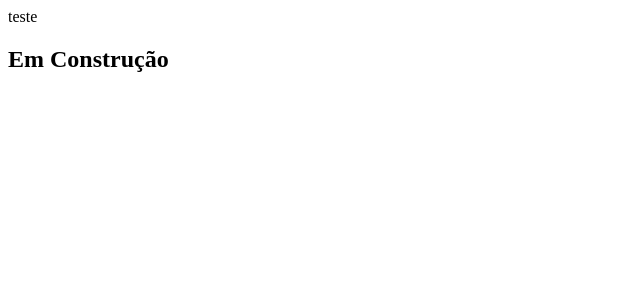
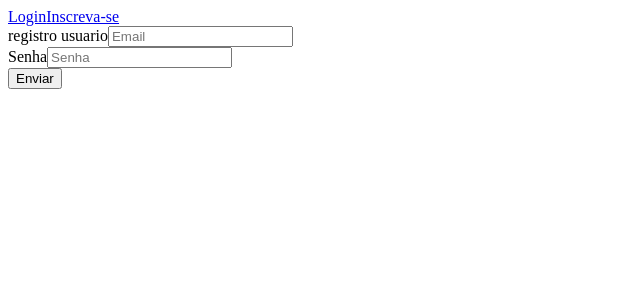
Before and after one commit to Squad9-RecodePro/ecoLarAnchieta, a React (Create React App) app in the folder frontend/: page /RegisterUser in a window 1280 px wide. Shown: the top 300 px of the page, without its empty margins (0-640 px from the left). Built offline with nearby package versions, Linux system fonts and the light colour scheme.

Commit message:
criação de routes

```diff
--- a/frontend/package.json
+++ b/frontend/package.json
@@ -8,6 +8,7 @@
     "@testing-library/user-event": "^12.6.0",
     "react": "^17.0.1",
     "react-dom": "^17.0.1",
+    "react-router-dom": "^5.2.0",
     "react-scripts": "4.0.1",
     "web-vitals": "^0.2.4"
   },
--- a/frontend/public/index.html
+++ b/frontend/public/index.html
@@ -9,10 +9,8 @@
 </head>
 
 <body>
-  <div>teste</div>
   <noscript>Habilitar o JavaScript</noscript>
   <div id="root"></div>
 
 </body>
-
 </html>
--- a/frontend/src/App.jsx
+++ b/frontend/src/App.jsx
@@ -1,10 +1,13 @@
 import React from 'react';
+import Routes from './Routes.jsx';
+import Menu from './components/Menu.jsx';
 
 function App() {
   return (
-    <div className="App">
-      <h2>Em Construção</h2>
-    </div>
+    <>
+      <Menu />
+      <Routes />
+    </>
   );
 }
 
--- /dev/null
+++ b/frontend/src/Routes.jsx
@@ -0,0 +1,19 @@
+import React from 'react';
+import { BrowserRouter, Switch, Route } from 'react-router-dom';
+
+import UserLogin from './pages/UserLogin';
+
+import RegisterUser from './pages/RegisterUser';
+
+
+
+const Routes = () => (
+    <BrowserRouter>
+        <Switch>
+            <Route path="/UserLogin" component={UserLogin} />
+            <Route path="/RegisterUser" component={RegisterUser} />
+        </Switch>
+    </BrowserRouter>
+);
+
+export default Routes;
--- /dev/null
+++ b/frontend/src/components/Menu.jsx
@@ -0,0 +1,12 @@
+import React from 'react';
+
+const Menu = () => {
+    return (
+        <>
+        <a href="./UserLogin">Login</a>
+        <a href="./RegisterUser">Inscreva-se</a>
+        </>
+    );
+}
+
+export default Menu;
--- a/frontend/src/index.jsx
+++ b/frontend/src/index.jsx
@@ -5,6 +5,8 @@ import App from './App';
 
 
 ReactDOM.render(
-  <App />,
+  <React.StrictMode>
+    <App />
+  </React.StrictMode>,
   document.getElementById('root')
 );
--- /dev/null
+++ b/frontend/src/pages/RegisterUser/index.jsx
@@ -0,0 +1,23 @@
+import React from 'react';
+
+const RegisterUser = () => {
+    return (
+        <div>
+            <form >
+                <div>
+                    <label>registro usuario</label>
+                    <input type="text" name="email" placeholder="Email"/>
+
+                </div>
+                <div>
+                    <label>Senha</label>
+                    <input type="password" name="password" placeholder="Senha"/>
+                </div>
+                <button type="submit">Enviar</button>
+            </form>
+        </div>
+    );
+
+}
+
+export default RegisterUser;
--- /dev/null
+++ b/frontend/src/pages/UserLogin/index.jsx
@@ -0,0 +1,23 @@
+import React from 'react';
+
+const UserLogin = () => {
+    return (
+        <div>
+            <form >
+                <div>
+                    <label>login usuario</label>
+                    <input type="text" name="email" placeholder="Email"/>
+
+                </div>
+                <div>
+                    <label>Senha</label>
+                    <input type="password" name="password" placeholder="Senha"/>
+                </div>
+                <button type="submit">Enviar</button>
+            </form>
+        </div>
+    );
+
+}
+
+export default UserLogin;
```
Also changed, not shown: frontend/src/pages/RegisterUser/styles.css (added), frontend/src/pages/UserLogin/styles.css (added), 2 other files (tests, documents, lock files or other folders).
